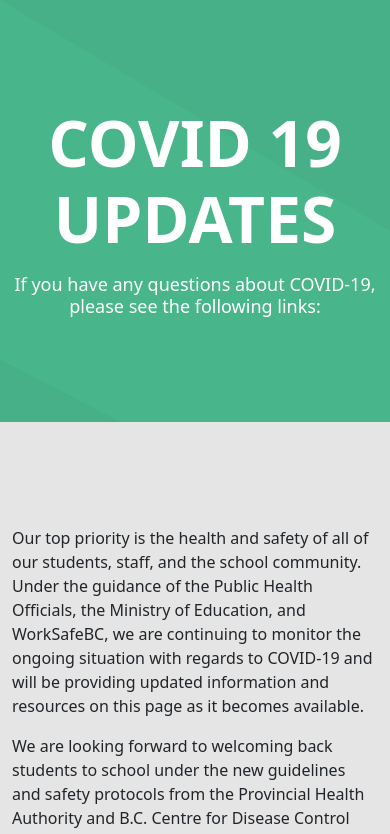
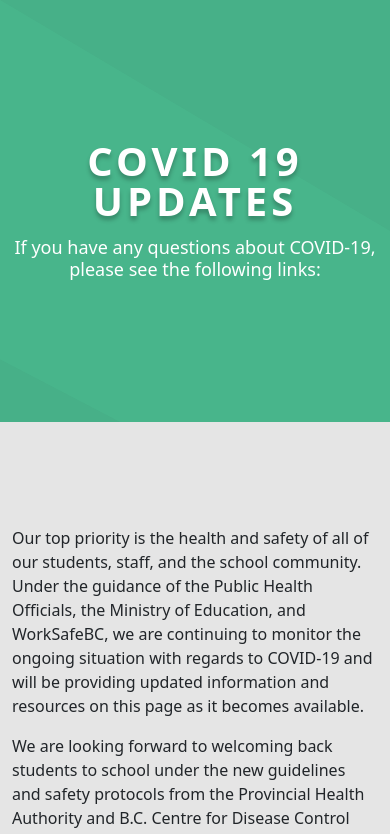
Before and after one commit to anantsoni1/gad, a React (Create React App) app: page /covid in a window 390 px wide. Shown: the top 834 px of the page. Built offline with nearby package versions, Linux system fonts and the light colour scheme.

Commit message:
updated the home page

```diff
--- a/src/components/home/style.css
+++ b/src/components/home/style.css
@@ -18,6 +18,29 @@
   letter-spacing: 0.16em;
   text-align: center;
   text-shadow: 0px 4px 4px #00000040;
+}
+@media (max-width: 768px){
+  .main-heading {
+    font-size: 40px !important;
+    font-style: normal;
+    font-weight: 800;
+    line-height: 40px;
+    letter-spacing: 0.1em;
+    text-align: center;
+    text-shadow: 0px 4px 4px #00000040;
+  }
+}
+@media (max-width: 768px){
+  .home-sub-heading {
+    font-size: 24px;
+    font-style: normal;
+    font-weight: 800;
+    line-height: 40px;
+    margin-top: 15px;
+    letter-spacing: 0.16em;
+    text-align: center;
+    text-shadow: 0px 4px 4px #00000040;
+  }
 }
 .update-home-heading {
   color: #18191f;
```
